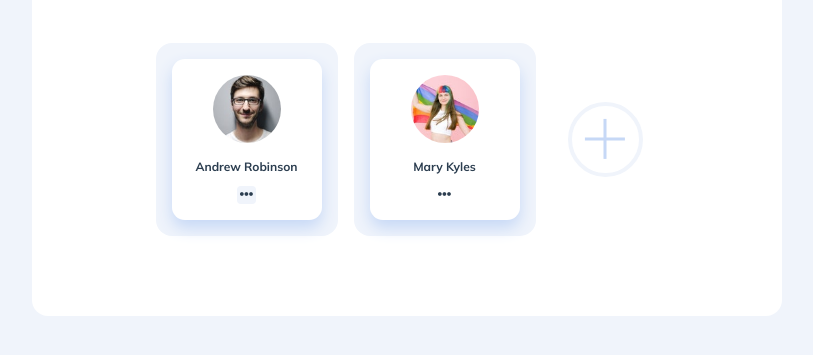
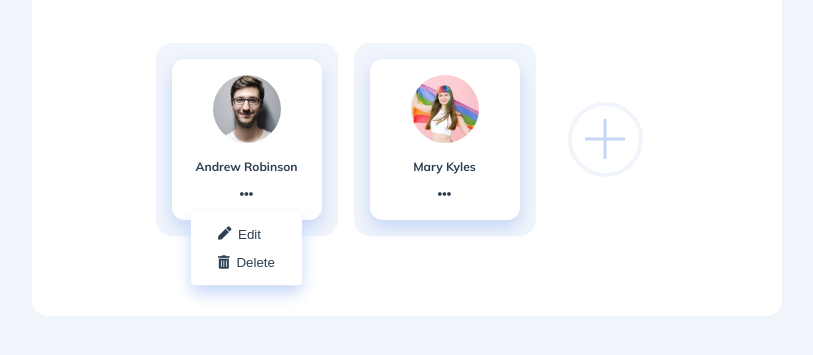
Before and after one commit to ishantbhurani/contacts, a plain HTML site: page index.html in a window 1280 px wide. Both pictures are taken after a click on the button 479 px from the left and 519 px from the top of the page. Shown: the part 325-680 px from the top of the page, without its empty margins (233-1046 px from the left). Drawn offline with Linux system fonts and the light colour scheme.

Commit message:
Add logic to show/hide options menu

```diff
--- a/css/style.css
+++ b/css/style.css
@@ -89,6 +89,10 @@ h3 {
   padding: 0 1em 1em;
 }
 
+.contact.show-menu .options {
+  display: block;
+}
+
 .contact::before {
   content: "";
   position: absolute;
--- a/js/app.js
+++ b/js/app.js
@@ -0,0 +1,8 @@
+const optionsButtons = document.querySelectorAll(".options-btn");
+
+optionsButtons.forEach((optBtn) =>
+  optBtn.addEventListener("click", function () {
+    this.parentNode.classList.toggle("show-menu");
+    this.blur();
+  })
+);
```
